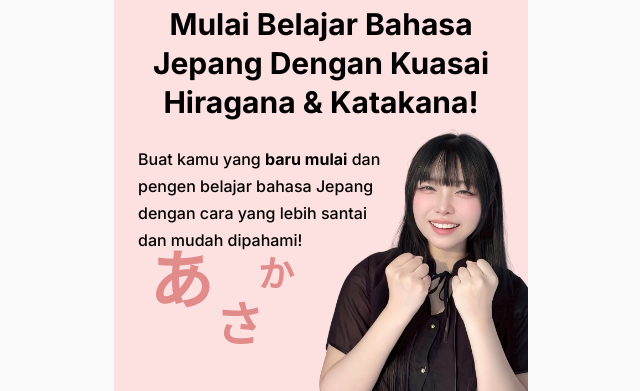
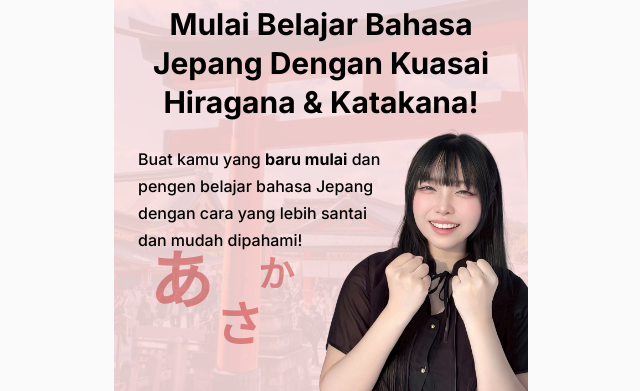
Before and after one commit to laksanii/laksanii.github.io, a plain HTML site: page LP/hirakata/index.html in a window 1280 px wide. Shown: the part 114-505 px from the top of the page, without its empty margins (319-959 px from the left). Drawn offline with nearby package versions, Linux system fonts and the light colour scheme.

Commit message:
fix bg image path

```diff
--- a/LP/hirakata/index.html
+++ b/LP/hirakata/index.html
@@ -23,7 +23,7 @@
         <!-- Background Overlay -->
         <div class="absolute inset-0 bg-brand-pink/67"></div>
         <div
-            class="absolute inset-0 bg-[url(hiragana_assets/images/hero-background.webp)] bg-cover bg-center opacity-10">
+            class="absolute inset-0 bg-hero bg-cover bg-center opacity-10">
         </div>
         <div class="px-6 py-6 relative z-10 overflow-hidden">
             <!-- Header -->
```
Also changed, not shown: LP/hirakata/hiragana_assets/css/styles.css.
